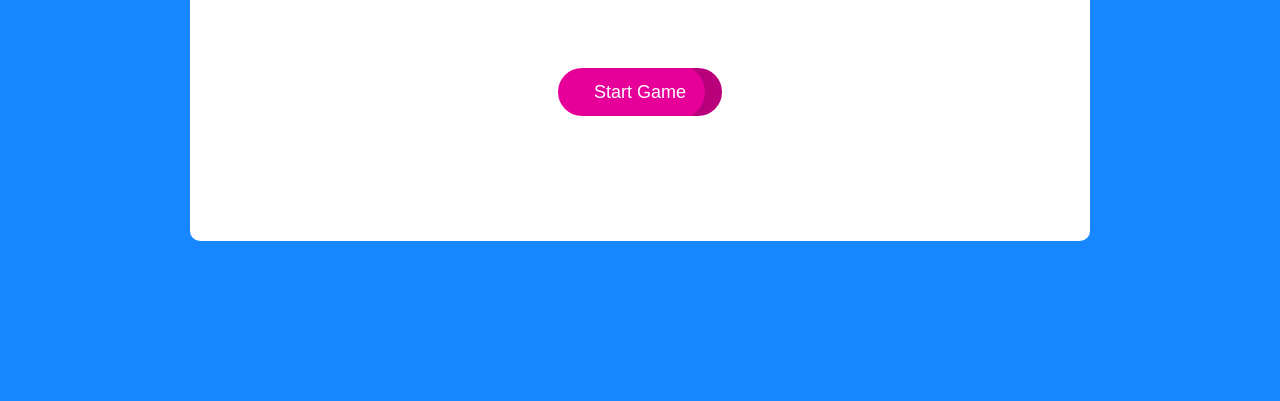
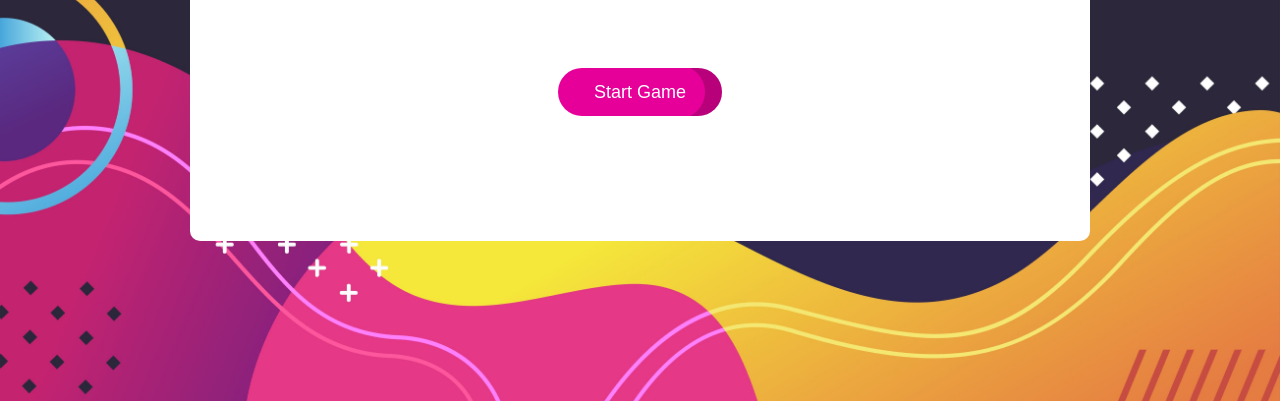
Before and after one commit to erionew/trivia-game, a plain HTML site: page index.html in a window 1280 px wide. Shown: the part 399-800 px from the top of the page. Drawn offline with Linux system fonts and the light colour scheme; the site is published under a folder, as on GitHub Pages, so addresses that start at the root find nothing.

Commit message:
fixed img path

```diff
--- a/style.css
+++ b/style.css
@@ -6,7 +6,7 @@
 body{
     position: relative;
     background-color: #1687ff;
-    background-image: url('/resources/bg.jpg');
+    background-image: url('resources/bg.jpg');
     background-size: cover;
     background-position: center;
     height: 100vh;
```
